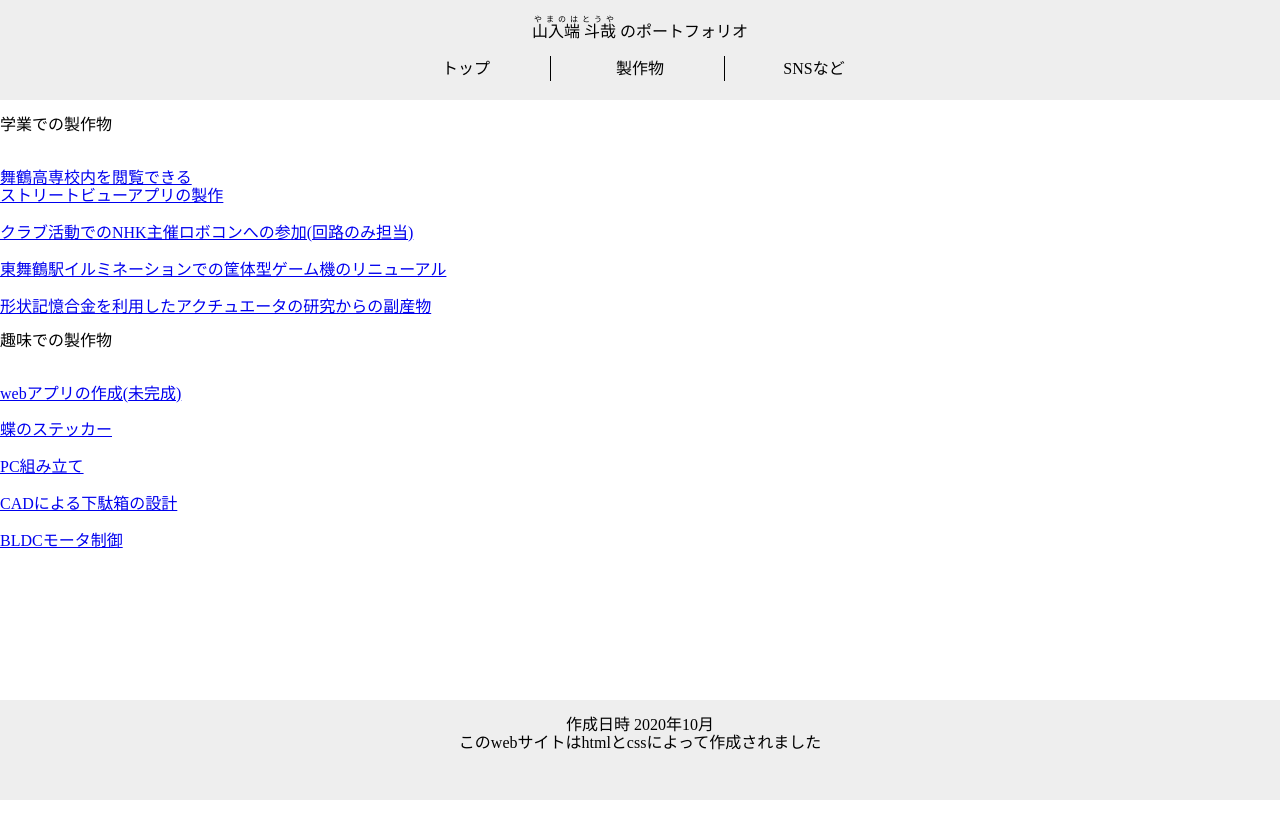
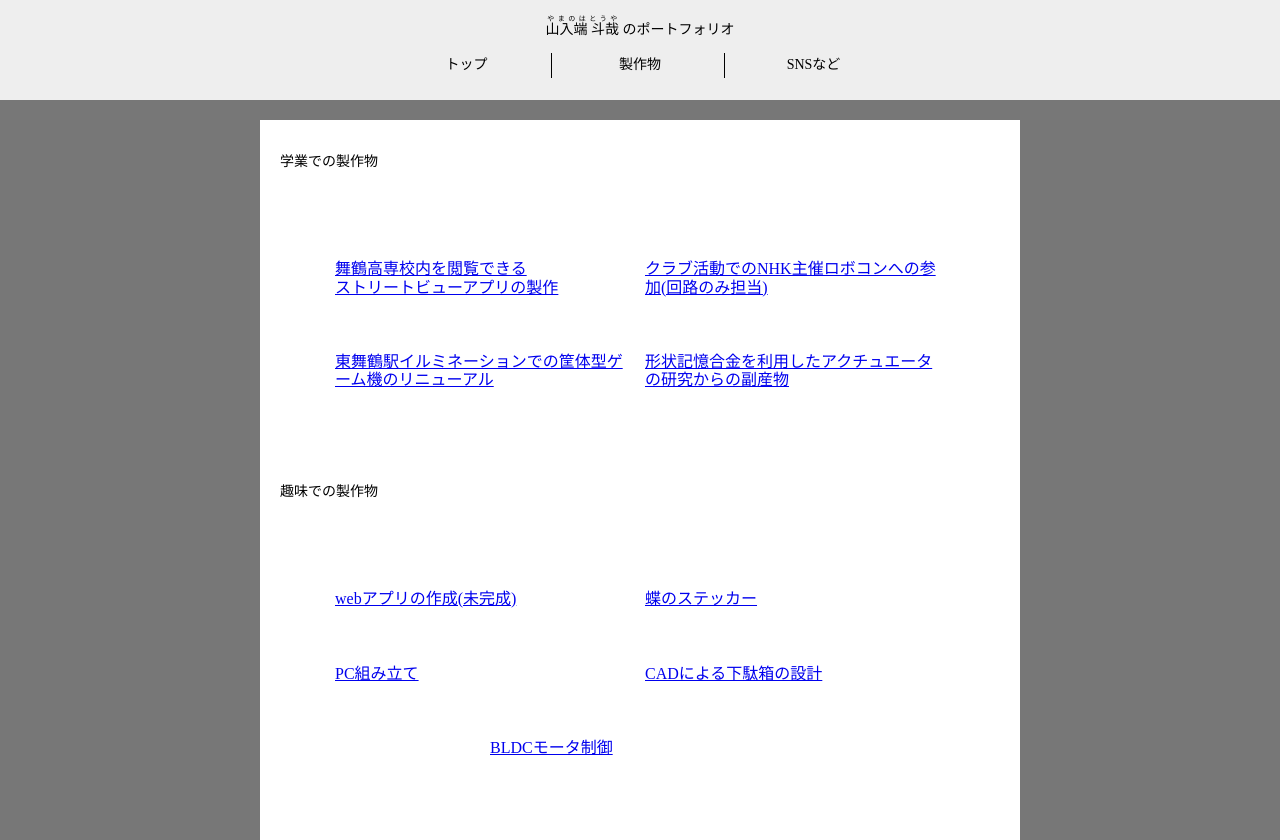
Before and after one commit to Noha-toya/portfolio.github.io, a plain HTML site: page Production.html in a window 1280 px wide. Shown: the top 840 px of the page. Before the commit the page ends 800 px from the top, so only its background shows below. Drawn offline with Linux system fonts and the light colour scheme.

Commit message:
Add files via upload

```diff
--- a/css/style.css
+++ b/css/style.css
@@ -1,18 +1,34 @@
+html {
+  font-size: 62.5%;
+  color: #000000;
+}
+@media (max-width: 560px) {
+  html {
+    font-size: 2.66vw; /* 10/375*100 */
+  }
+}
+
 body {
+  font-size: 1.4rem; /* basic size 14px */
+
   position: relative; /*子が絶対での位置指定を行う場合、親はstatic以外である必要あり*/
   min-height: 100vh;
+  /*  ;
+*/
 }
 /***********************************************************************/
 /*ヘッダー*/
 /***********************************************************************/
 #header {
+  z-index: 1; /*手前に*/
+
   width: 100%;
   padding: 0;
 
   position: fixed;
 
   height: 100px;
-  background-color: #eee;
+  background-color: #eeeeee;
 }
 #header .headertop {
   padding: 0;
@@ -43,7 +59,7 @@ body {
 .nav a:link,
 a:visited,
 a:active {
-  color: #000;
+  color: #000000;
   text-decoration: none;
 }
 /* hoverはマウスが上を通過したとき*/
@@ -58,7 +74,7 @@ a:active {
   height: 25px;
   right: 0;
   top: 0px;
-  background: #000;
+  background: #000000;
 }
 .nav li:last-child::after {
   content: none;
@@ -66,24 +82,94 @@ a:active {
 /***********************************************************************/
 /*メインコンテンツ*/
 /***********************************************************************/
-.container {
-  max-width: 1250px;
-  margin: 0 auto;
-  padding: 0 30px;
-}
 #main {
   padding-top: 100px; /*ヘッダの分あける*/
   padding-bottom: 100px;
+  background-color: #777777;
+  min-height: calc(100vh - 200px);
+}
+/*コンテンツを記述する板*/
+.article {
+  max-width: 720px;
+  margin: 20px auto; /*ブロック要素を中央よせ*/
+  padding: 20px;
+  background-color: #ffffff;
+}
+
+.container {
+  max-width: 720px;
+  margin: 0 auto;
+  padding: 0 30px;
 }
 
 .about {
 }
 
+/*リフレックスボックス　https://chot.design/responsive-web-design-coding/ebf4d2aba6ad/*/
+.box {
+  display: flex;
+  flex-wrap: wrap;
+  justify-content: center;
+  margin: 0 auto;
+  padding-top: 50px;
+  padding-right: 20px;
+  padding-bottom: 50px;
+  padding-left: 20px;
+  max-width: 1280px;
+}
+.box-item {
+  padding-right: 5px;
+  padding-left: 5px;
+  width: 300px;
+}
+.box-item-thum {
+  width: 100%;
+}
+.box-item-thum img {
+  width: 100%;
+}
+.box-item-title {
+  padding-top: 10px;
+  padding-bottom: 30px;
+  font-size: 16px;
+}
+/*リフレックスボックス　終わり*/
+
+video {
+  width: 100%;
+  max-width: 720px;
+  height: auto;
+}
+
+.youtube {
+  width: 100%;
+  height: 0;
+  position: relative;
+  padding-bottom: 56.25%;
+}
+.youtube iframe {
+  position: absolute;
+  width: 100%;
+  height: 100%;
+  left: 0;
+  right: 0;
+  top: 0;
+  bottom: 0;
+}
+/***********************************************************************/
+/*フッター*/
+/***********************************************************************/
 #footer {
-  background-color: #eee;
+  color: #777777;
+  background-color: #eeeeee;
   width: 100%;
   height: 100px;
   text-align: center;
   position: absolute; /*←絶対位置（親基準）*/
   bottom: 0; /*下に固定*/
 }
+
+/*以下メモ*/
+/* .はクラス #はid */
+/* vw vh ビューポート基準の単位*/
+/* margin auto で中央よせ*/
```
Also changed, not shown: 2 other files.
